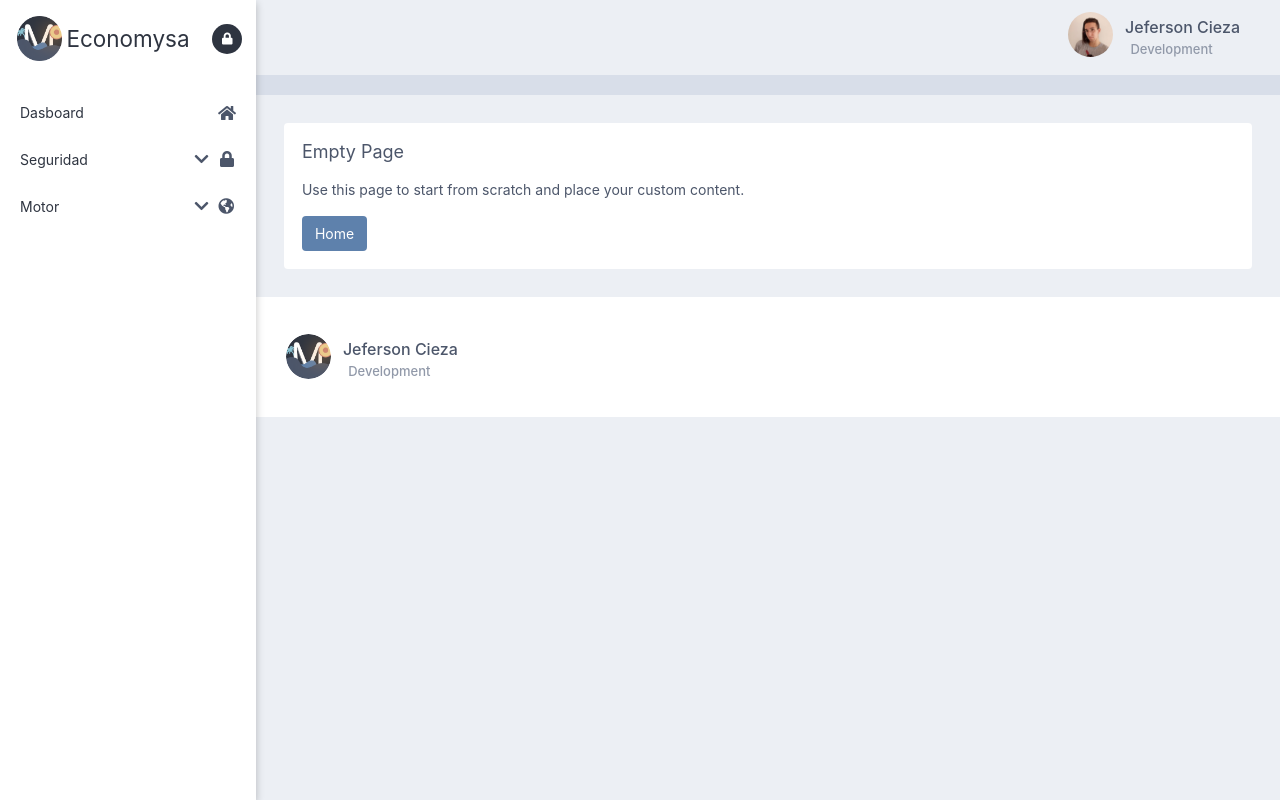
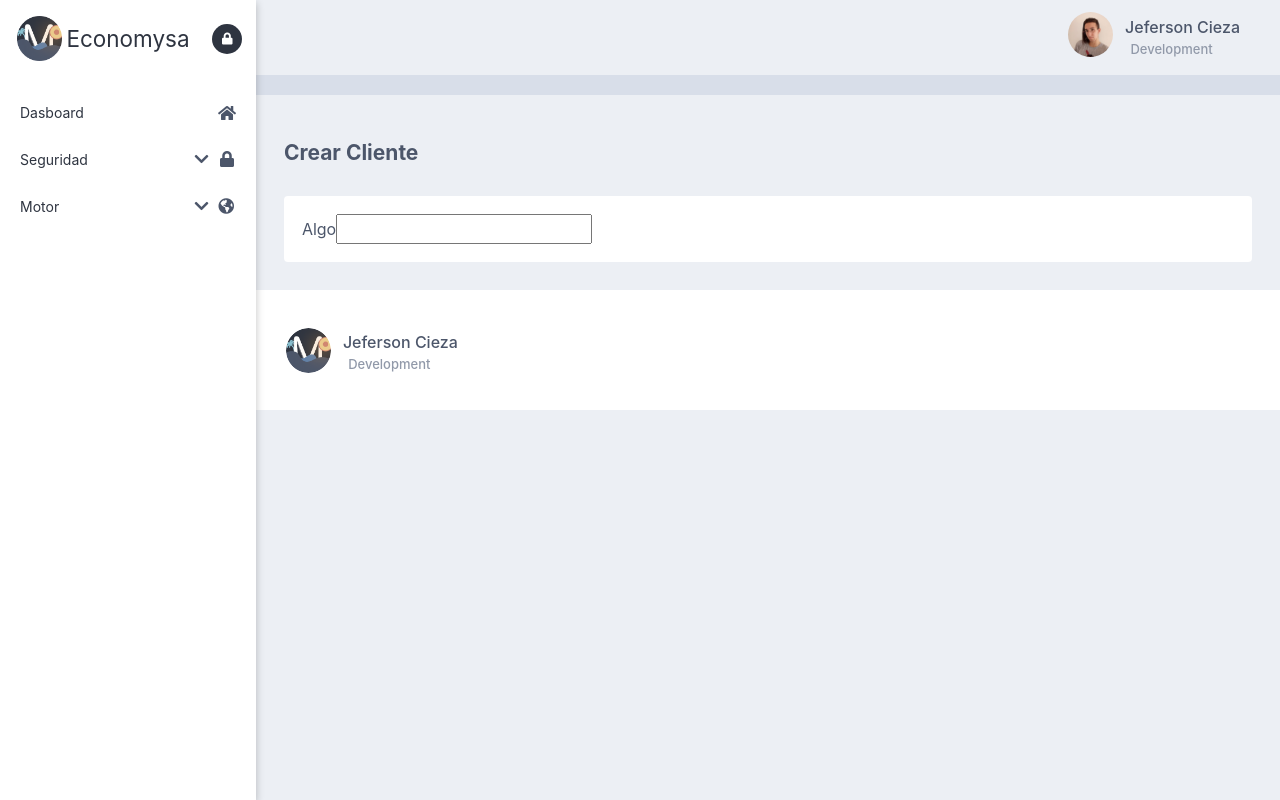
Before and after one commit to Franco-Ezequiel-Marchegiani/Economysa, a React (Create React App) app: page /Seguridad/create-user in a window 1280 px wide. Built offline with nearby package versions, Linux system fonts and the light colour scheme.

Commit message:
Creacion marco de trabajo generalizado, queda solo implementar inputs

```diff
--- a/src/components/Formularios/FormularioUsuarios.js
+++ b/src/components/Formularios/FormularioUsuarios.js
@@ -12,10 +12,12 @@ function FormularioUsuarios() {
         <Header/>
         <div className='divEspacioHome'><p>...</p></div>
         <div className='infoPrincipal'>
+        <h2 className='titleUserCreate'>Crear Cliente</h2>
           <div className='infoPrincipalContainer'>
-            <h1>Empty Page</h1>
-            <p>Use this page to start from scratch and place your custom content.</p>
-            <button>Home</button>
+            <div>
+                <label htmlFor="">Algo</label>
+                <input type="text" />
+            </div>
           </div>
         </div>
         <Footer/>
--- a/src/components/Formularios/Formularios.css
+++ b/src/components/Formularios/Formularios.css
@@ -0,0 +1,10 @@
+.titleUserCreate{
+    height: 46px;
+    font-size: 21px;
+    margin-block-start: 0.83em;
+    margin-block-end: 0.83em;
+    margin-inline-start: 0px;
+    margin-inline-end: 0px;
+    font-weight: bold;
+    margin: 17px 0 10px;
+}
```
